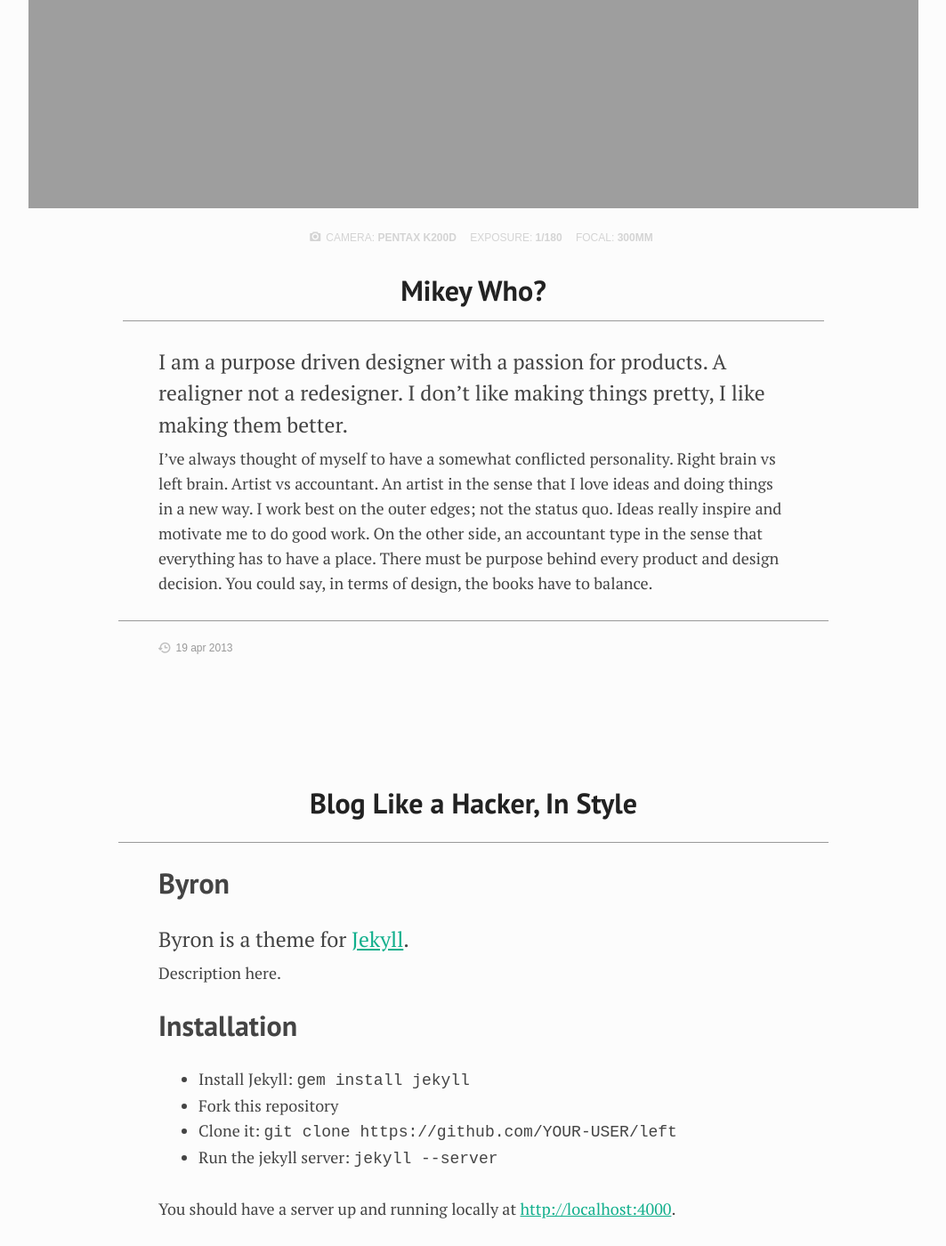
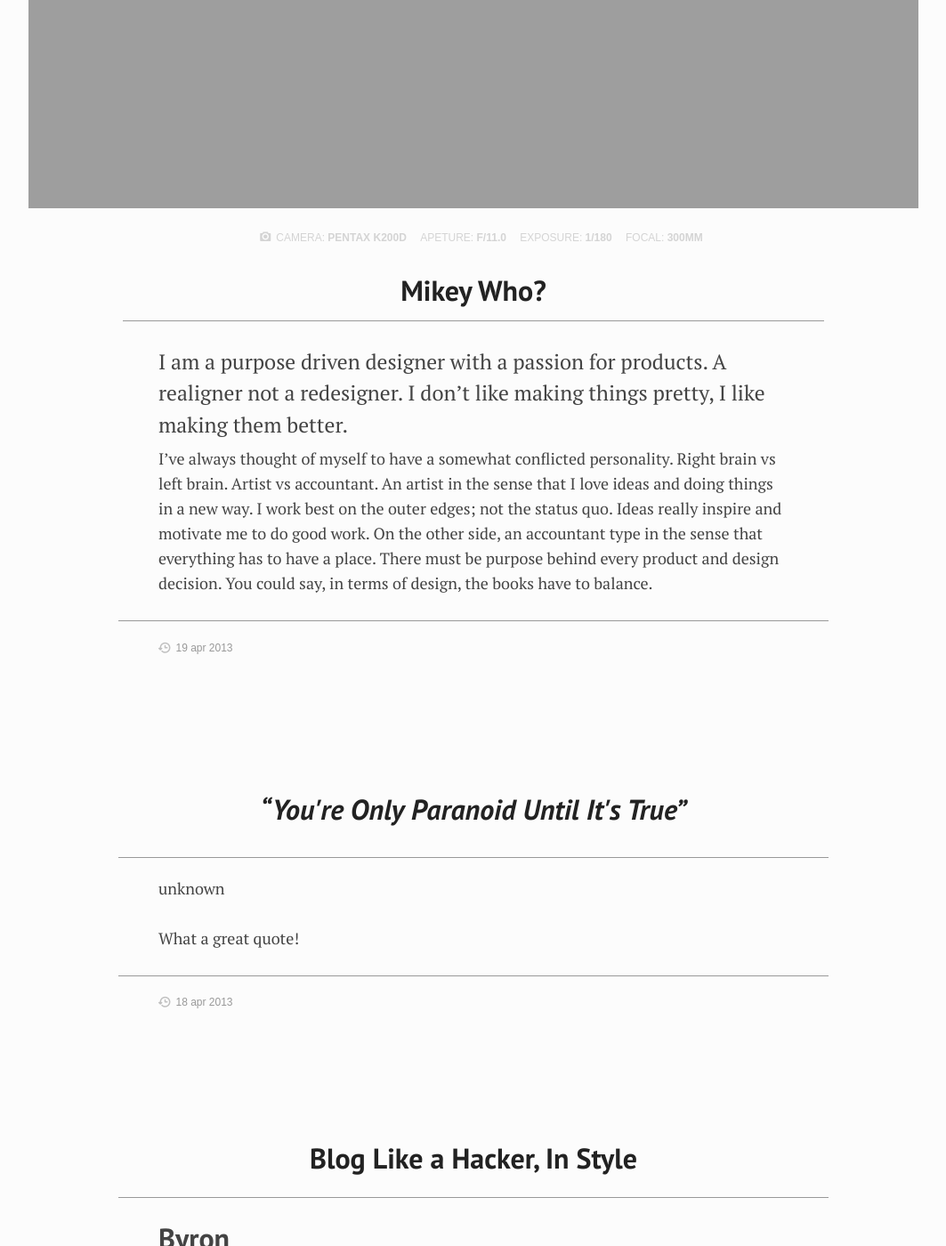
Before and after one commit to stylehatch/bryant, a Jekyll site: the page built from index.html, in a window 1280 px wide and 1400 px high, scrolled down 1012 px. Shown: the whole window at 89% size, without its empty margins (108-1171 px from the left). Built offline with Jekyll 4.4.1, drawn with Linux system fonts in a browser that asks for light colours; nearby versions of some CDN libraries; Markdown is read by kramdown in place of the engine named in the settings.

Commit message:
Quote post functionality working

```diff
--- /dev/null
+++ b/_posts/2013-04-18-Paranoid.md
@@ -0,0 +1,9 @@
+---
+layout: post
+title: You're Only Paranoid Until It's True
+category: posts
+type: quote
+source: unknown
+---
+
+What a great quote!
--- a/_posts/2013-04-19-Mikey-Wills.md
+++ b/_posts/2013-04-19-Mikey-Wills.md
@@ -5,6 +5,7 @@ category: posts
 type: photo
 photo_url: http://muke.me/images/mikeyzagprint.jpg
 camera: Pentax K200D
+apeture: f/11.0
 exposure: 1/180
 focal_length: 300mm
 ---
--- a/index.html
+++ b/index.html
@@ -39,6 +39,15 @@ title: "Posts"
         </ul>
         {{ post.content }}
     {% endif %}
+    {% if post.type == 'quote' %}
+    <article class="quote">
+      <header>
+        <p><span class="quote_start">&ldquo;</span>{{ post.title }}<span class="quote_end">&rdquo;</span></p>
+      </header>
+      <section>
+        {% if post.source %}<p>{{ post.source }}</p>{% endif %}
+        {{ post.content }}
+    {% endif %}
       </section>
       <footer>
         <ul class="meta">
```
